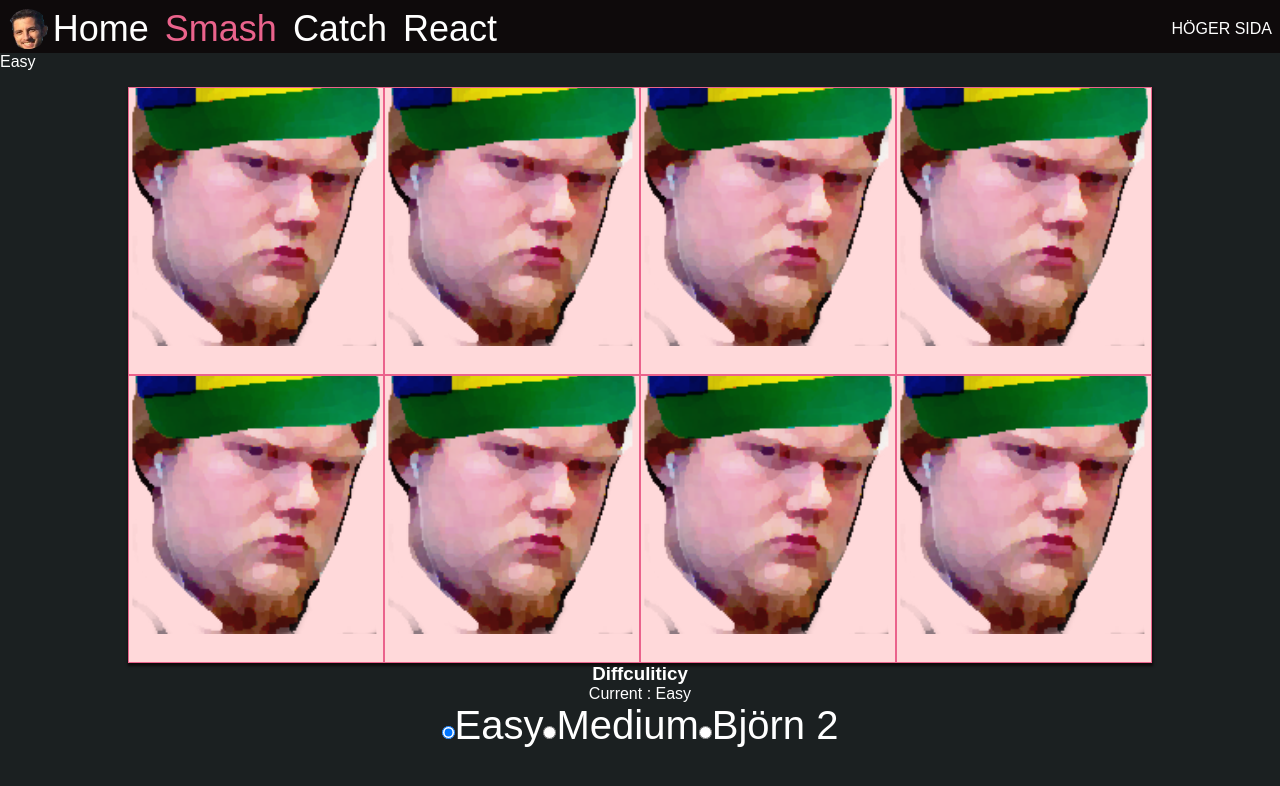
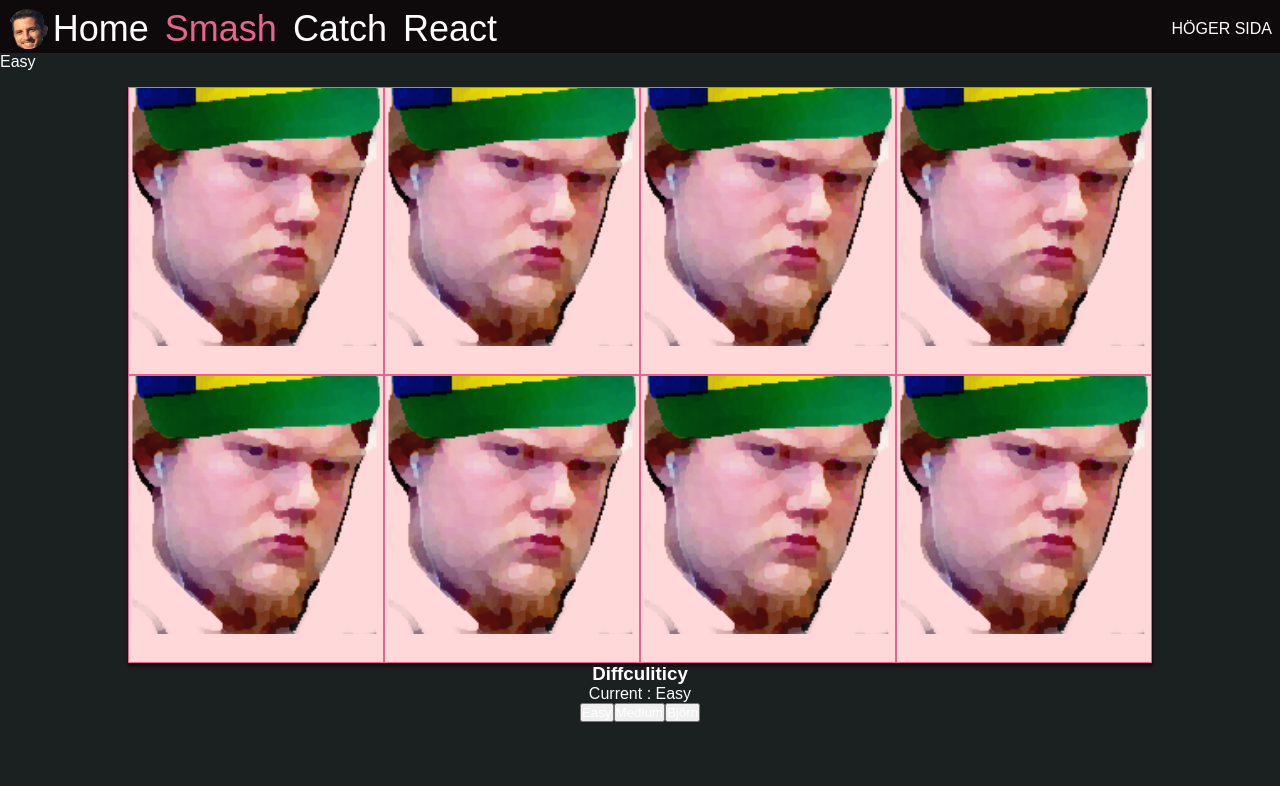
Before and after one commit to 3grabs7/react-inlamning-1, a React (Create React App) app: page /smash in a window 1280 px wide. Shown: the top 786 px of the page. Built offline with nearby package versions, Linux system fonts and the light colour scheme.

Commit message:
feature: smash game options, switched out radio to buttons

```diff
--- a/src/views/smash/SmashGameOptions.tsx
+++ b/src/views/smash/SmashGameOptions.tsx
@@ -13,44 +13,39 @@ export function SmashGameOptions(
 ) {
 	const [diff, setDiff] = useState(Difficulty.EASY);
 
+	const changeDifficulty = (diff: Difficulty) => {
+		setDiff(diff);
+		props.onDifficultChange(diff);
+	};
+
 	return (
 		<div className='game-option-container'>
 			<h3>Diffculiticy</h3>
 			<div>
 				<p>Current : {diff}</p>
 			</div>
-			<div className='radio-group'>
-				<input
-					onChange={() => {
-						setDiff(Difficulty.EASY);
-						props.onDifficultChange(Difficulty.EASY);
+			<div className='button-group'>
+				<button
+					onClick={() => {
+						changeDifficulty(Difficulty.EASY);
 					}}
-					name='difficulty'
-					id='easy'
-					type='radio'
-					defaultChecked
-				/>
-				<label htmlFor='easy'>Easy</label>
-				<input
-					onChange={() => {
-						setDiff(Difficulty.MEDIUM);
-						props.onDifficultChange(Difficulty.MEDIUM);
+				>
+					Easy
+				</button>
+				<button
+					onClick={() => {
+						changeDifficulty(Difficulty.MEDIUM);
 					}}
-					name='difficulty'
-					id='medium'
-					type='radio'
-				/>
-				<label htmlFor='medium'>Medium</label>
-				<input
-					onChange={() => {
-						setDiff(Difficulty.BJORN);
-						props.onDifficultChange(Difficulty.BJORN);
+				>
+					Medium
+				</button>
+				<button
+					onClick={() => {
+						changeDifficulty(Difficulty.BJORN);
 					}}
-					name='difficulty'
-					id='bjorn'
-					type='radio'
-				/>
-				<label htmlFor='bjorn'>Björn 2</label>
+				>
+					Björn
+				</button>
 			</div>
 		</div>
 	);
```
